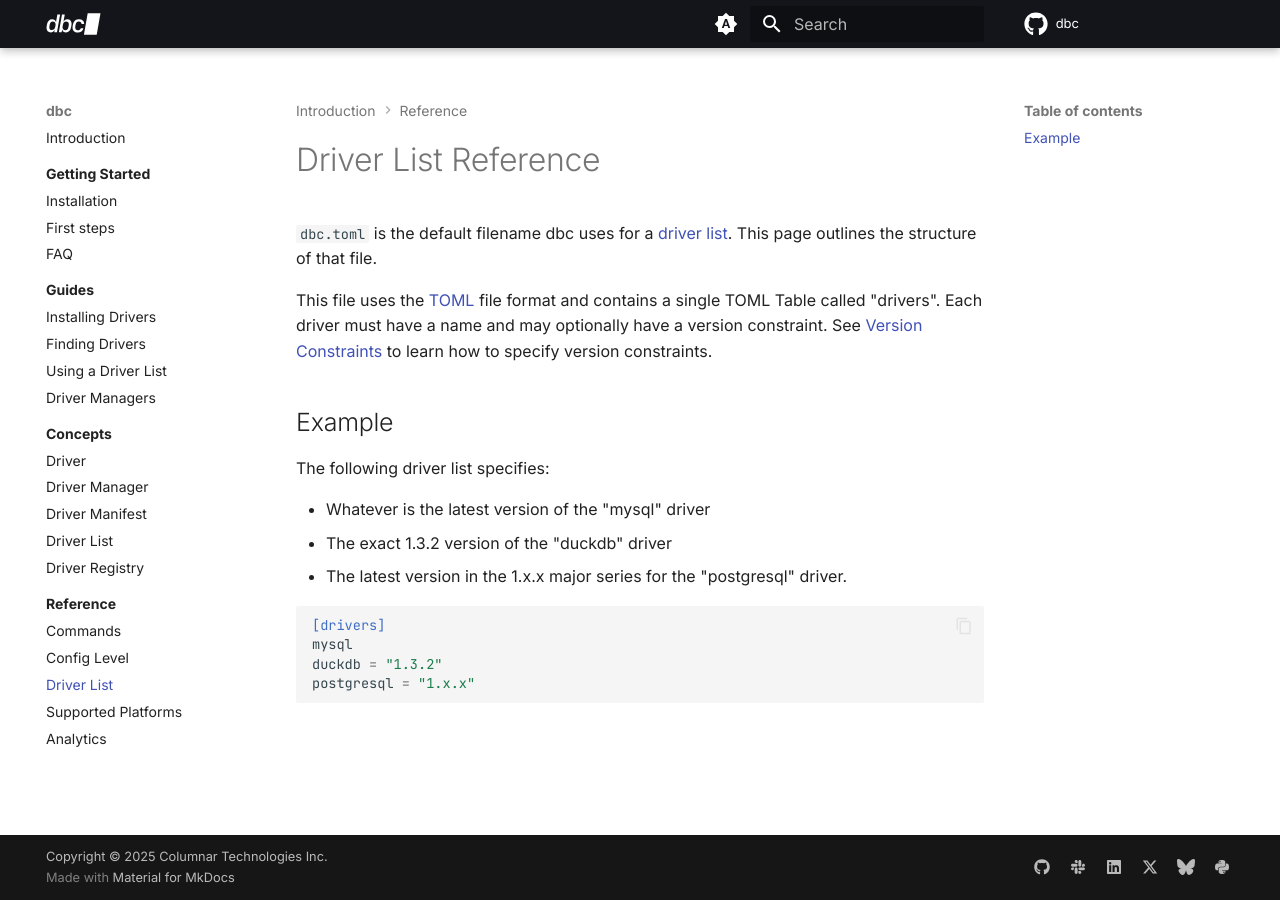
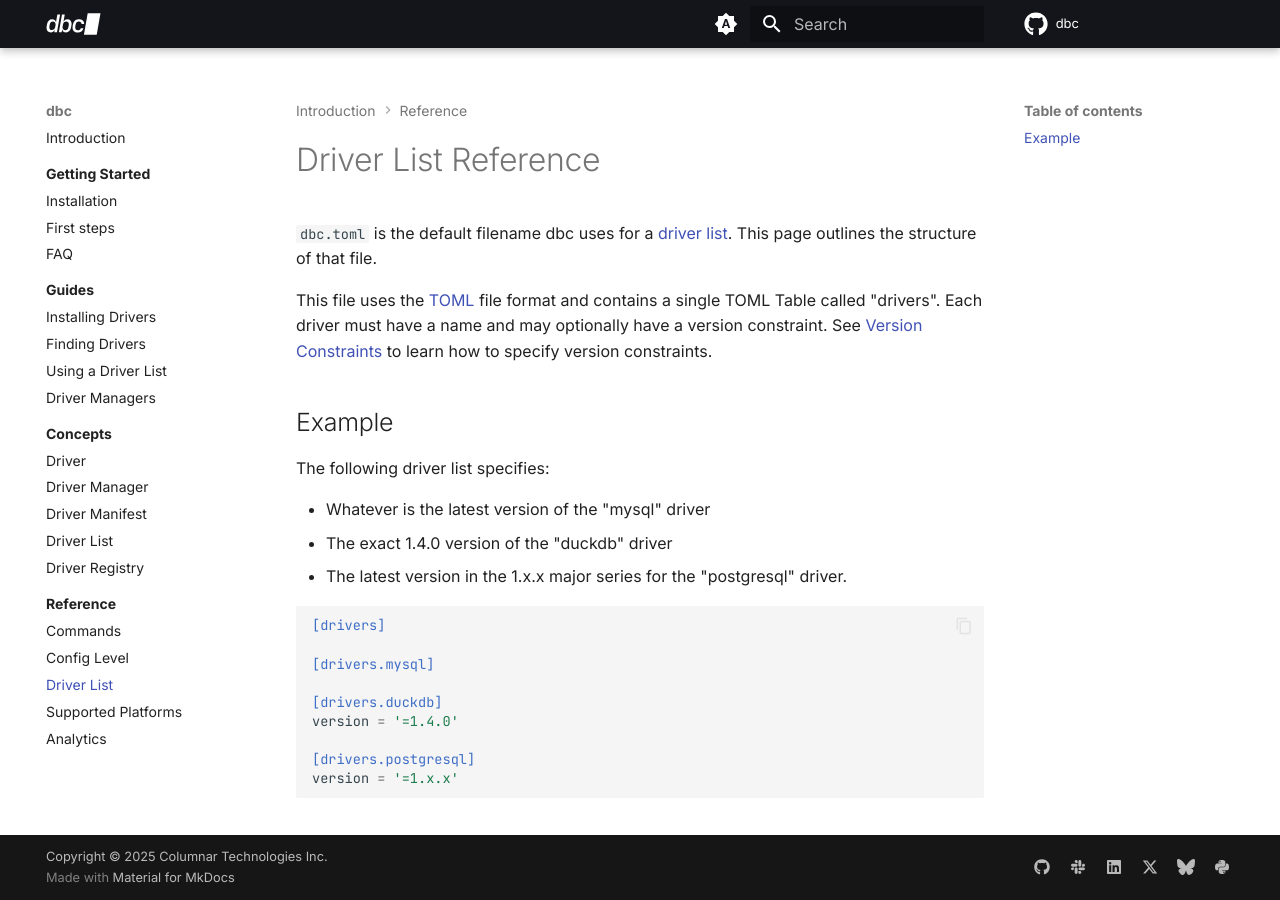
Before and after one commit to columnar-tech/dbc, an MkDocs documentation site: the page built from docs/reference/driver_list.md, in a window 1280 px wide. Built offline with MkDocs 1.6.1 and Material for MkDocs 9.7.7, drawn with Linux system fonts in a browser that asks for light colours; plug-ins that fetch from the network failed and are left out; comment, search, counter and statistics services are not loaded.

Commit message:
docs: fix example driver list (#184)
Fix the example driver list in the driver list reference documentation.

The duckdb driver version is also changed from `1.3.2` to `1.4.0`, as
there is no available driver of version `1.3.2`.

Closes https://github.com/columnar-tech/dbc/issues/183

Co-authored-by: Emil Sadek <esadek@users.noreply.github.com>

````diff
--- a/docs/reference/driver_list.md
+++ b/docs/reference/driver_list.md
@@ -26,12 +26,17 @@ Each driver must have a name and may optionally have a version constraint. See [
 The following driver list specifies:
 
 - Whatever is the latest version of the "mysql" driver
-- The exact 1.3.2 version of the "duckdb" driver
+- The exact 1.4.0 version of the "duckdb" driver
 - The latest version in the 1.x.x major series for the "postgresql" driver.
 
 ```toml
 [drivers]
-mysql
-duckdb = "1.3.2"
-postgresql = "1.x.x"
+
+[drivers.mysql]
+
+[drivers.duckdb]
+version = '=1.4.0'
+
+[drivers.postgresql]
+version = '=1.x.x'
 ```
````
